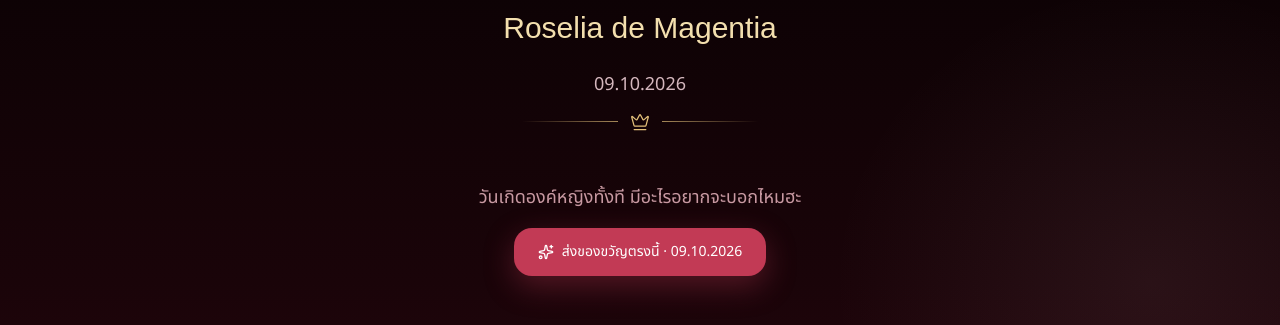
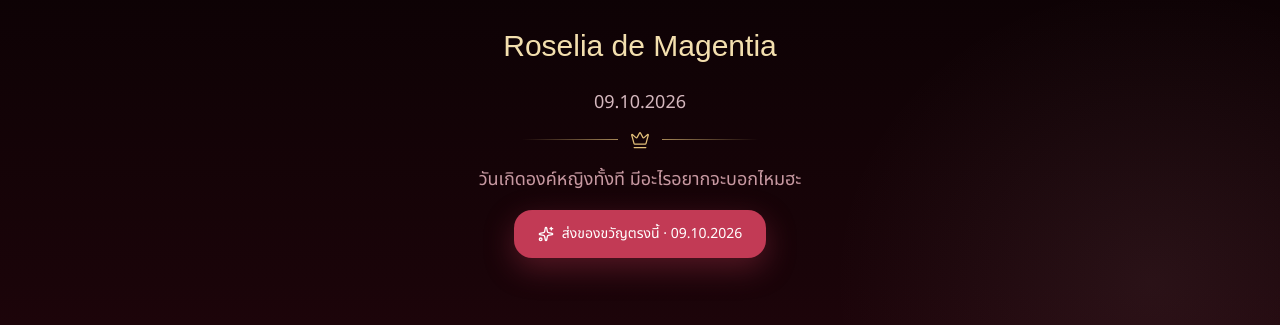
Before and after one commit to KrittinuttP/MagentiaKnight, a Next.js app: page / in a window 1280 px wide. Shown: the part 315-640 px from the top of the page. Built offline with nearby package versions, Linux system fonts and the light colour scheme; no server answers; the database is empty; a web font is replaced by a local one.

Commit message:
ลดแกป 2

```diff
--- a/src/components/hbd/HbdScroll.tsx
+++ b/src/components/hbd/HbdScroll.tsx
@@ -340,9 +340,11 @@ export function HbdScroll({ hbd }: HbdScrollProps) {
               <div className="flex flex-col items-center gap-3">
                 <p>{hbd.subtitle.split(/\s*[—–]\s*/)[0]}</p>
                 <RoyalDivider />
-                <p className="text-[#e8b4bd]/70">
-                  {hbd.subtitle.split(/\s*[—–]\s*/).slice(1).join(" — ")}
-                </p>
+                {hbd.subtitle.split(/\s*[—–]\s*/).slice(1).join(" — ").trim() ? (
+                  <p className="text-[#e8b4bd]/70">
+                    {hbd.subtitle.split(/\s*[—–]\s*/).slice(1).join(" — ")}
+                  </p>
+                ) : null}
               </div>
             ) : (
               <p>{hbd.subtitle}</p>
@@ -351,7 +353,7 @@ export function HbdScroll({ hbd }: HbdScrollProps) {
 
           <div
             data-hbd-anim
-            className="mt-10 flex flex-col items-center gap-4"
+            className="mt-4 flex flex-col items-center gap-4"
           >
             {hbd.invitation ? (
               <p className="text-base text-[#e8b4bd]/85 sm:text-lg">
```
